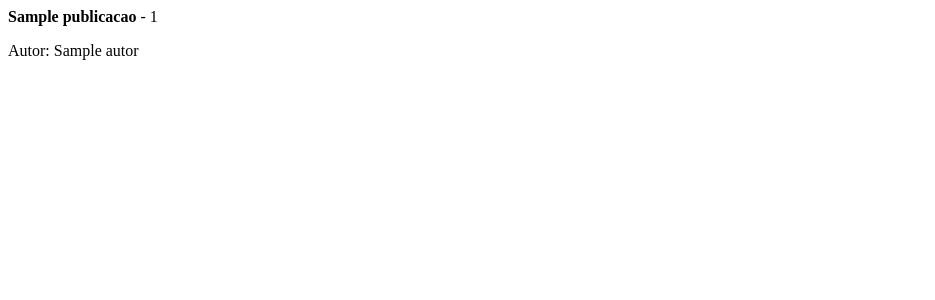
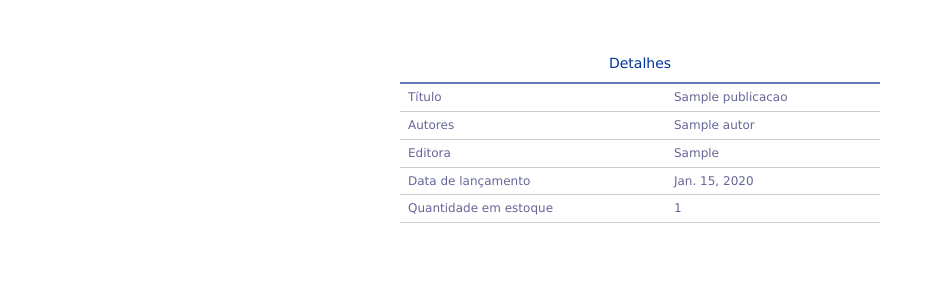
Before and after one commit to arturhoo/IBD-Projeto-Final, a Django app: template templates/livraria/detail.html in a window 1280 px wide. Shown: the top 300 px of the page, without its empty margins (0-935 px from the left). Run offline with Django 3.2, Linux system fonts and the light colour scheme; the template is opened without the code that fills it: values that come from a table or form of the project are taken from there, others are empty; tables that the repository leaves empty hold one stand-in row (values such as "Sample post").

Commit message:
Some changes to the CSS and HTML templates.

```diff
--- a/livraria/urls.py
+++ b/livraria/urls.py
@@ -10,6 +10,4 @@ urlpatterns = patterns('livraria.views',
 #            template_name='livraria/index.html')),
     (r'^pub/(?P<pub_id>\d+)/$', 'detail'),
     (r'^search/$', 'search'),
-    (r'^tsearch/(?P<title>[^/]+)/$', 'titleSearch'),
-    (r'^asearch/(?P<name>[^/]+)/$', 'authorSearch'),
 )
--- a/media/css/style.css
+++ b/media/css/style.css
@@ -8,7 +8,6 @@ h1, h2, h3, h4, h5, h6, p, blockquote, pre,
 abbr, address, cite, code, del, dfn, em, img, ins, kbd, q, samp,
 small, strong, sub, sup, var, b, i, dl, dt, dd, ol, ul, li,
 fieldset, form, label, legend,
-table, caption, tbody, tfoot, thead, tr, th, td,
 article, aside, canvas, details, figcaption, figure,
 footer, header, hgroup, menu, nav, section, summary,
 time, mark, audio, video {
@@ -18,6 +17,10 @@ time, mark, audio, video {
   font-size: 100%;
   font: inherit;
   vertical-align: baseline;
+}
+
+h1 {
+    font-size: 260%;
 }
 
 article, aside, details, figcaption, figure,
@@ -86,6 +89,120 @@ a:hover { color: #036; }
     \\ ========================================== //
 */
 
+h1 {
+    margin-top: 5px;
+    margin-bottom: 5px;
+	color: #669;
+}
+
+div#formDiv {
+    margin-top: 20px;
+    margin-bottom: 0;
+}
+
+td {
+    vertical-align: middle;
+}
+
+th.title {
+    text-align: center
+}
+
+#box-table-a
+{
+	font-family: "Lucida Sans Unicode", "Lucida Grande", Sans-Serif;
+	font-size: 12px;
+	margin: 25px;
+	width: 480px;
+	text-align: left;
+	border-collapse: collapse;
+}
+#box-table-a th
+{
+	font-size: 13px;
+	font-weight: normal;
+	padding: 8px;
+	background: #b9c9fe;
+	border-top: 4px solid #aabcfe;
+	border-bottom: 1px solid #fff;
+	color: #039;
+}
+#box-table-a td
+{
+	padding: 8px;
+	background: #e8edff;
+	border-bottom: 1px solid #fff;
+	color: #669;
+	border-top: 1px solid transparent;
+}
+#box-table-a tr:hover td
+{
+	background: #d0dafd;
+	color: #339;
+}
+
+
+#box-table-b
+{
+	font-family: "Lucida Sans Unicode", "Lucida Grande", Sans-Serif;
+	font-size: 12px;
+	margin: 25px;
+	width: 480px;
+	text-align: center;
+	border-collapse: collapse;
+	border-top: 7px solid #9baff1;
+	border-bottom: 7px solid #9baff1;
+}
+#box-table-b th
+{
+	font-size: 13px;
+	font-weight: normal;
+	padding: 8px;
+	background: #e8edff;
+	border-right: 1px solid #9baff1;
+	border-left: 1px solid #9baff1;
+	color: #039;
+}
+#box-table-b td
+{
+	padding: 8px;
+	background: #e8edff;
+	border-right: 1px solid #aabcfe;
+	border-left: 1px solid #aabcfe;
+	color: #669;
+}
+
+#hor-minimalist-b
+{
+	font-family: "Lucida Sans Unicode", "Lucida Grande", Sans-Serif;
+	font-size: 12px;
+	background: #fff;
+	margin: 45px;
+	width: 480px;
+	border-collapse: collapse;
+	text-align: left;
+}
+#hor-minimalist-b th
+{
+	font-size: 14px;
+	font-weight: normal;
+	color: #039;
+	padding: 10px 8px;
+	border-bottom: 2px solid #6678b1;
+}
+#hor-minimalist-b td
+{
+	border-bottom: 1px solid #ccc;
+	color: #669;
+	padding: 6px 8px;
+}
+#hor-minimalist-b tbody tr:hover td
+{
+	color: #009;
+	background: #d0dafd;
+}
+
+
 
 
 
--- a/templates/livraria/detail.html
+++ b/templates/livraria/detail.html
@@ -1,4 +1,38 @@
-<p><b>{{ pub.titulo }}</b> - {{ pub.cod }}</p>
-{% for a in pub.autores.all %}
-<p> Autor: {{ a }} </p>
-{% endfor %}
+{% extends 'base.html' %}
+{% block title %}Trabalho de IBD{% endblock %}
+
+{% block content %}
+<div>
+<center>
+    <table id='hor-minimalist-b'>
+        <thead>
+            <tr>
+                <th class='title' colspan=2 >Detalhes</th>
+            </tr>
+        </thead>
+        <tbody>
+            <tr>
+                <td>Título</td>
+                <td>{{ pub.titulo }}</td>
+            </tr>
+            <tr>
+                <td>Autores</td>
+                <td>{% for a in pub.autores.all %}{{ a }}{% endfor %}</td>
+            </tr>
+            <tr>
+                <td>Editora</td>
+                <td>{{ pub.editora_cnpj }}</td>
+            </tr>
+            <tr>
+                <td>Data de lançamento</td>
+                <td>{{ pub.data_lancamento }}</td>
+            </tr>
+            <tr>
+                <td>Quantidade em estoque</td>
+                <td>{{ pub.estoque }}</td>
+            </tr>
+        </tbody>
+
+</center>
+</div>
+{% endblock %}
```
Also changed, not shown: livraria/views.py (+2 -10 lines), templates/livraria/index.html (+55 -10 lines).
